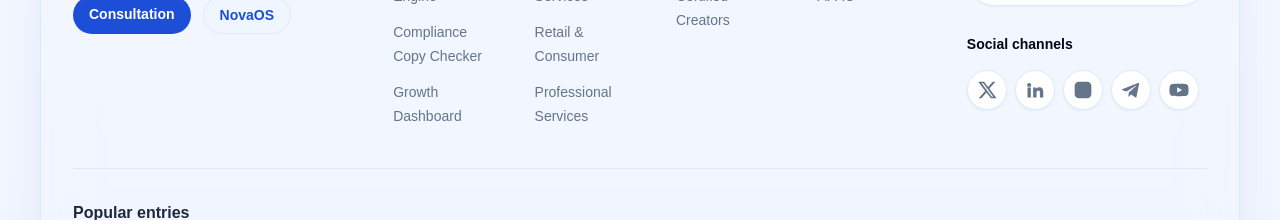
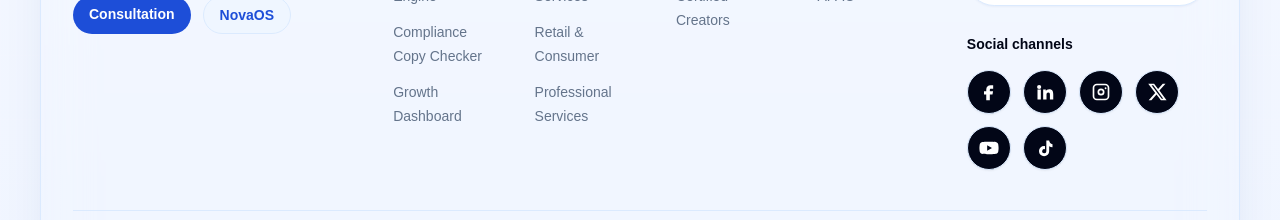
Before and after one commit to Booyuu/Novatest, a Next.js app: page / in a window 1280 px wide. Shown: the part 9703-9923 px from the top of the page. Built offline with nearby package versions, Linux system fonts and the light colour scheme.

Commit message:
Use requested footer social icons

```diff
--- a/components/Footer.tsx
+++ b/components/Footer.tsx
@@ -39,19 +39,21 @@ const footerCopy = {
 } as const;
 
 const socials = [
-  { label: 'X', href: '#', icon: 'x' },
+  { label: 'Facebook', href: '#', icon: 'facebook' },
   { label: 'LinkedIn', href: '#', icon: 'linkedin' },
   { label: 'Instagram', href: '#', icon: 'instagram' },
-  { label: 'Telegram', href: '#', icon: 'telegram' },
+  { label: 'X', href: '#', icon: 'x' },
   { label: 'YouTube', href: '#', icon: 'youtube' },
+  { label: 'TikTok', href: '#', icon: 'tiktok' },
 ] as const;
 
 function SocialIcon({ icon }: { icon: (typeof socials)[number]['icon'] }) {
+  if (icon === 'facebook') return <svg viewBox="0 0 24 24" className="h-5 w-5" aria-hidden="true"><path fill="currentColor" d="M14 8h3V4h-3c-3.4 0-5.3 2-5.3 5.3V11H6v4h2.7v7H13v-7h3.2l.7-4H13V9.6c0-1.1.4-1.6 1-1.6Z" /></svg>;
+  if (icon === 'linkedin') return <svg viewBox="0 0 24 24" className="h-5 w-5" aria-hidden="true"><path fill="currentColor" d="M4.98 3.5a2.5 2.5 0 1 1 0 5.001 2.5 2.5 0 0 1 0-5ZM3 9h4v12H3V9Zm6.2 0H13v1.7h.1c.5-1 1.9-2 3.9-2 4.1 0 4.9 2.7 4.9 6.2V21h-4v-5.5c0-1.3 0-3-1.9-3s-2.2 1.4-2.2 2.9V21h-4V9Z" /></svg>;
+  if (icon === 'instagram') return <svg viewBox="0 0 24 24" className="h-5 w-5" aria-hidden="true"><path fill="currentColor" d="M7 2h10a5 5 0 0 1 5 5v10a5 5 0 0 1-5 5H7a5 5 0 0 1-5-5V7a5 5 0 0 1 5-5Zm0 2a3 3 0 0 0-3 3v10a3 3 0 0 0 3 3h10a3 3 0 0 0 3-3V7a3 3 0 0 0-3-3H7Zm5 3.8A4.2 4.2 0 1 1 12 16.2 4.2 4.2 0 0 1 12 7.8Zm0 2A2.2 2.2 0 1 0 12 14.2 2.2 2.2 0 0 0 12 9.8Zm5.5-3.4a1.1 1.1 0 1 1 0 2.2 1.1 1.1 0 0 1 0-2.2Z" /></svg>;
   if (icon === 'x') return <svg viewBox="0 0 24 24" className="h-5 w-5" aria-hidden="true"><path fill="currentColor" d="M18.9 2h3.3l-7.3 8.3L23.5 22h-6.8l-5.3-6.9L5.3 22H2l7.8-8.9L1.5 2h7l4.8 6.4L18.9 2Zm-1.2 18h1.8L7.5 3.9h-2L17.7 20Z" /></svg>;
-  if (icon === 'linkedin') return <svg viewBox="0 0 24 24" className="h-5 w-5" aria-hidden="true"><path fill="currentColor" d="M4.98 3.5a2.5 2.5 0 1 1 0 5.001 2.5 2.5 0 0 1 0-5ZM3 9h4v12H3V9Zm6.2 0H13v1.7h.1c.5-1 1.9-2 3.9-2 4.1 0 4.9 2.7 4.9 6.2V21h-4v-5.5c0-1.3 0-3-1.9-3s-2.2 1.4-2.2 2.9V21h-4V9Z" /></svg>;
-  if (icon === 'instagram') return <svg viewBox="0 0 24 24" className="h-5 w-5" aria-hidden="true"><path fill="currentColor" d="M7 2h10a5 5 0 0 1 5 5v10a5 5 0 0 1-5 5H7a5 5 0 0 1-5-5V7a5 5 0 0 1 5-5Zm5 5.8A4.2 4.2 0 1 1 12 16.2 4.2 4.2 0 0 1 12 7.8Zm5.5-1.4a1.1 1.1 0 1 1 0 2.2 1.1 1.1 0 0 1 0-2.2Z" /></svg>;
-  if (icon === 'telegram') return <svg viewBox="0 0 24 24" className="h-5 w-5" aria-hidden="true"><path fill="currentColor" d="M21.8 4.6 18.6 20c-.2 1-.8 1.2-1.6.8l-4.8-3.5-2.3 2.2c-.3.3-.5.5-1 .5l.4-4.9 8.9-8c.4-.4-.1-.6-.6-.2L6.6 13.8 1.9 12.3c-1-.3-1-1 .2-1.5L20.5 3.7c.9-.3 1.6.2 1.3.9Z" /></svg>;
-  return <svg viewBox="0 0 24 24" className="h-5 w-5" aria-hidden="true"><path fill="currentColor" d="M23 7.1a3 3 0 0 0-2.1-2.1C19 4.5 12 4.5 12 4.5s-7 0-8.9.5A3 3 0 0 0 1 7.1 31.6 31.6 0 0 0 .5 12 31.6 31.6 0 0 0 1 16.9 3 3 0 0 0 3.1 19C5 19.5 12 19.5 12 19.5s7 0 8.9-.5a3 3 0 0 0 2.1-2.1 31.6 31.6 0 0 0 .5-4.9 31.6 31.6 0 0 0-.5-4.9ZM9.8 15.2V8.8l5.8 3.2-5.8 3.2Z" /></svg>;
+  if (icon === 'youtube') return <svg viewBox="0 0 24 24" className="h-5 w-5" aria-hidden="true"><path fill="currentColor" d="M23 7.1a3 3 0 0 0-2.1-2.1C19 4.5 12 4.5 12 4.5s-7 0-8.9.5A3 3 0 0 0 1 7.1 31.6 31.6 0 0 0 .5 12 31.6 31.6 0 0 0 1 16.9 3 3 0 0 0 3.1 19C5 19.5 12 19.5 12 19.5s7 0 8.9-.5a3 3 0 0 0 2.1-2.1 31.6 31.6 0 0 0 .5-4.9 31.6 31.6 0 0 0-.5-4.9ZM9.8 15.2V8.8l5.8 3.2-5.8 3.2Z" /></svg>;
+  return <svg viewBox="0 0 24 24" className="h-5 w-5" aria-hidden="true"><path fill="currentColor" d="M17 3c.3 2.2 1.7 4 4 4.6v3.5a7.1 7.1 0 0 1-4-1.2v5.9A6.1 6.1 0 1 1 10.9 9.7c.4 0 .8 0 1.1.1v3.7a2.5 2.5 0 1 0 1.6 2.3V3h3.4Z" /></svg>;
 }
 
 function QrCodeVisual() {
@@ -124,8 +126,8 @@ export function Footer({ onOpenModal }: { onOpenModal: () => void }) {
                 <p className="mt-4 text-sm leading-6 text-slate-500">{c.qrText}</p>
               </div>
               <p className="mt-7 text-sm font-semibold text-slate-950">{c.socialText}</p>
-              <div className="mt-4 flex flex-wrap gap-2">
-                {socials.map((item) => <a key={item.label} href={item.href} aria-label={item.label} className="flex h-10 w-10 items-center justify-center rounded-full border border-blue-100 bg-white text-slate-500 shadow-sm transition hover:-translate-y-0.5 hover:border-blue-300 hover:text-blue-700"><SocialIcon icon={item.icon} /></a>)}
+              <div className="mt-4 flex flex-wrap gap-3">
+                {socials.map((item) => <a key={item.label} href={item.href} aria-label={item.label} className="flex h-11 w-11 items-center justify-center rounded-full border border-blue-100 bg-slate-950 text-white shadow-sm transition hover:-translate-y-0.5 hover:border-blue-300 hover:bg-blue-700"><SocialIcon icon={item.icon} /></a>)}
               </div>
             </div>
           </div>
```
